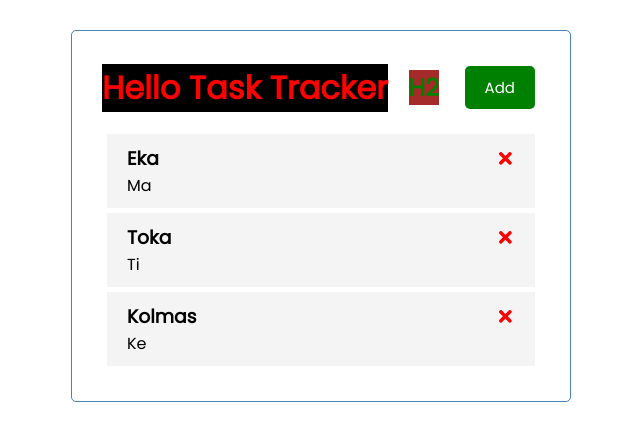
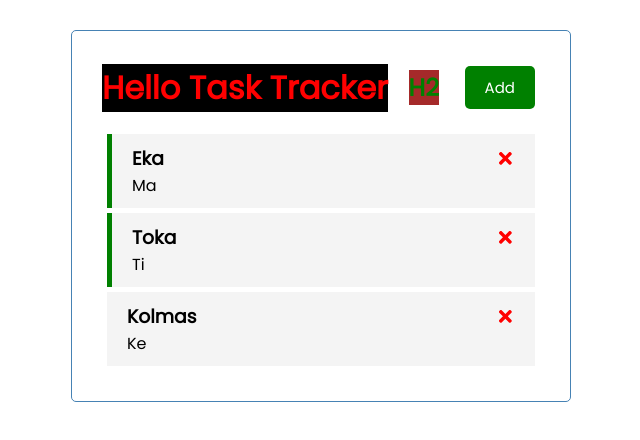
Before and after one commit to aarekr/LUT, a React (Create React App) app in the folder react-task-tracker/: page / in a window 1280 px wide. Shown: the top 440 px of the page, without its empty margins (319-959 px from the left). Built offline with nearby package versions, Linux system fonts and the light colour scheme.

Commit message:
Delete task, toggle reminder

```diff
--- a/react-task-tracker/src/App.js
+++ b/react-task-tracker/src/App.js
@@ -23,10 +23,24 @@
         reminder: false,
     },
   ])
+
+  // Delete Task
+  const deleteTask = (id) => {
+    setTasks(tasks.filter((task) => task.id !== id))
+  }
+
+  // Toggle Reminder
+  const toggleReminder = (id) => {
+    setTasks(tasks.map((task) => task.id === id ? {...task, reminder: !task.reminder} : task))
+  }
+
   return (
     <div className="container">
       <Header title='Hello' />
-      <Tasks tasks={tasks} />
+      {tasks.length > 0
+        ? <Tasks tasks={tasks} onDelete={deleteTask} onToggle={toggleReminder} />
+        : 'No Tasks'
+      }
     </div>
   );
 }
--- a/react-task-tracker/src/components/Task.js
+++ b/react-task-tracker/src/components/Task.js
@@ -1,10 +1,12 @@
 import { FaTimes } from "react-icons/fa"
 
-const Task = ({ task }) => {
+const Task = ({ task, onDelete, onToggle }) => {
   return (
-    <div className='task'>
+    <div className={`task ${task.reminder ? 'reminder' : ''}`}
+      onDoubleClick={() => onToggle(task.id)}>
       <h3>
-        {task.text} <FaTimes style={{ color: 'red', cursor: 'pointer' }} />
+        {task.text}{' '}
+        <FaTimes style={{ color: 'red', cursor: 'pointer' }} onClick={() => onDelete(task.id)} />
       </h3>
       <p>{task.day}</p>
     </div>
--- a/react-task-tracker/src/components/Tasks.js
+++ b/react-task-tracker/src/components/Tasks.js
@@ -1,10 +1,10 @@
 import Task from "./Task"
 
-const Tasks = ({ tasks }) => {
+const Tasks = ({ tasks, onDelete, onToggle }) => {
     return (
         <>
             {tasks.map((task) =>
-                <Task key={task.id} task={task} />
+                <Task key={task.id} task={task} onDelete={onDelete} onToggle={onToggle} />
             )}
         </>
     )
```
